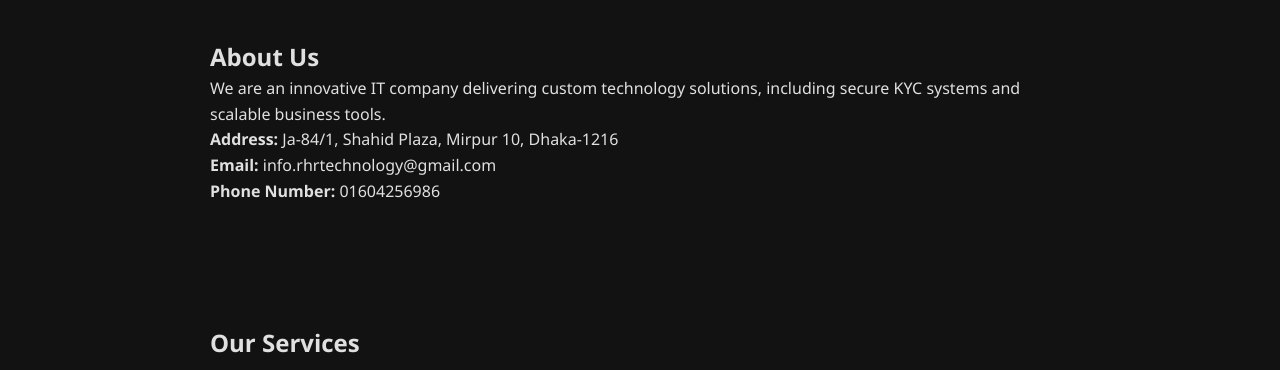
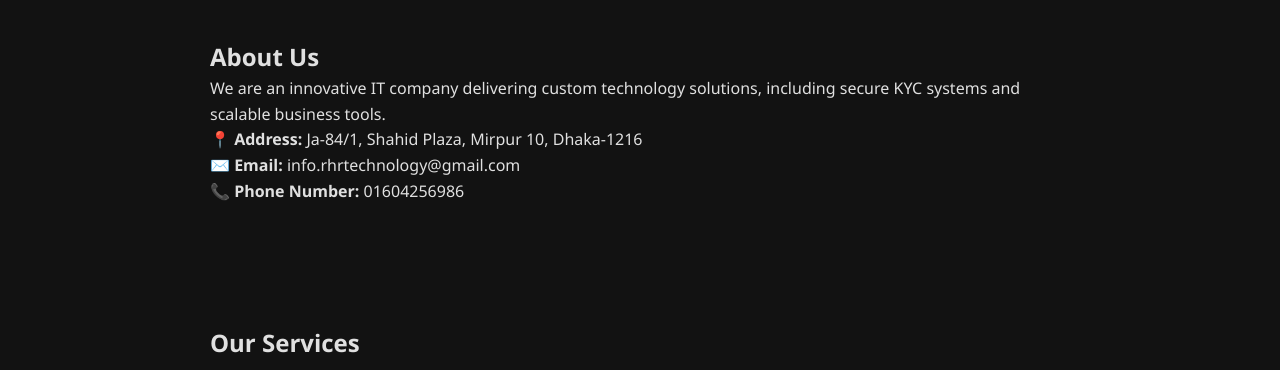
Before and after one commit to rhrtechnology/R.H.R-Technology-Service, a plain HTML site: page index.html in a window 1280 px wide. Shown: the part 413-783 px from the top of the page. Drawn offline with Linux system fonts and the light colour scheme.

Commit message:
Update index.html

```diff
--- a/index.html
+++ b/index.html
@@ -27,9 +27,9 @@
   <section id="about">
     <h2>About Us</h2>
     <p>We are an innovative IT company delivering custom technology solutions, including secure KYC systems and scalable business tools.</p>
-     <p><strong>Address:</strong> Ja-84/1, Shahid Plaza, Mirpur 10, Dhaka-1216</p>
-      <p><strong>Email:</strong> info.rhrtechnology@gmail.com</p>
-      <p><strong>Phone Number:</strong> 01604256986</p>
+     <p><strong>📍 Address:</strong> Ja-84/1, Shahid Plaza, Mirpur 10, Dhaka-1216</p>
+      <p><strong>✉️ Email:</strong> info.rhrtechnology@gmail.com</p>
+      <p><strong>📞 Phone Number:</strong> 01604256986</p>
   </section>
 
   <section id="services">
```
